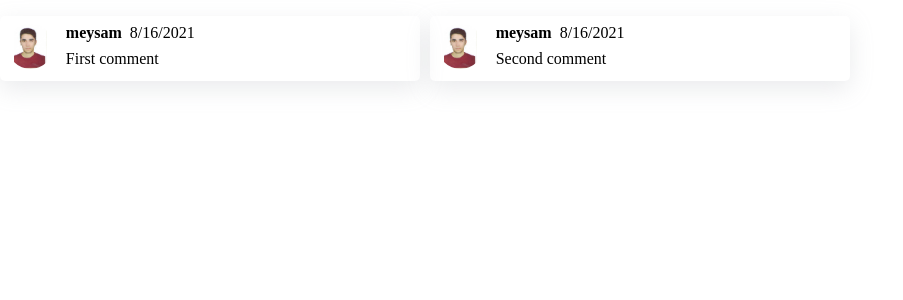
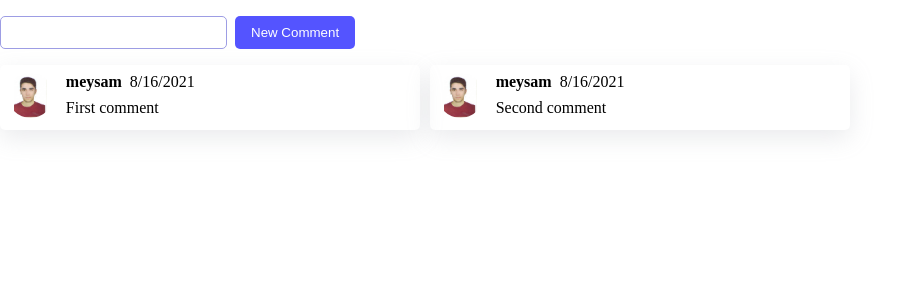
Before and after one commit to meysamzi/CommentingApp, a React (Create React App) app: page / in a window 1280 px wide. Shown: the top 300 px of the page, without its empty margins (0-903 px from the left). Built offline with nearby package versions, Linux system fonts and the light colour scheme.

Commit message:
feat: adding new parent comment

```diff
--- /dev/null
+++ b/src/Components/CommentForm.js
@@ -0,0 +1,25 @@
+import { useState } from "react";
+
+const CommentForm = ({ handleSubmit, submitLabel, initialText = "" }) => {
+  const [text, setText] = useState(initialText);
+  const isTextareaDisabled = text.length === 0;
+  const onSubmit = (event) => {
+    event.preventDefault();
+    handleSubmit(text);
+    setText("");
+  };
+  return (
+    <form onSubmit={onSubmit}>
+      <div className="formParent">
+        <input
+          type="text"
+          value={text}
+          onChange={(e) => setText(e.target.value)}
+        />
+        <button disabled={isTextareaDisabled}>{submitLabel}</button>
+      </div>
+    </form>
+  );
+};
+
+export default CommentForm;
--- a/src/Components/Comments.js
+++ b/src/Components/Comments.js
@@ -3,6 +3,7 @@ import { useDispatch, useSelector } from "react-redux";
 import { getComments } from "../Features/Slice";
 import Comment from "./Comment";
 import getReplies from "../Utils/getReplies";
+import CommentForm from "./CommentForm";
 
 const Comments = () => {
   const { getCommentsData } = useSelector((store) => store.comments);
@@ -18,7 +19,23 @@ const Comments = () => {
     setBackendComments(getCommentsData);
   }, [getCommentsData]);
 
+  const addComment = (text, parentId = null) => {
+    setBackendComments([
+      ...backendComments,
+      {
+        id: Math.random().toString(36).substr(2, 9),
+        body: text,
+        parentId,
+        userId: "1",
+        username: "meysam",
+        createdAt: new Date().toISOString(),
+      },
+    ]);
+  };
+
   return (
+    <div className="cardsLayoutParent">
+      <CommentForm submitLabel="New Comment" handleSubmit={addComment} />
       <div className="commentsCardsParent">
         {rootComments?.map((rootComment) => (
           <Comment
@@ -27,6 +44,7 @@ const Comments = () => {
           />
         ))}
       </div>
+    </div>
   );
 };
 
--- a/src/index.css
+++ b/src/index.css
@@ -4,12 +4,40 @@
   box-sizing: border-box;
 }
 
+.cardsLayoutParent {
+  max-width: 1420px;
+  margin: 1rem auto;
+}
+
+.cardsLayoutParent form {
+  margin-bottom: 1rem;
+}
+
+.formParent {
+  display: flex;
+  gap: 0.5rem;
+}
+
+.formParent input {
+  padding: 0.5rem 1.5rem;
+  outline: none;
+  border: 1px solid rgb(157, 157, 228);
+  border-radius: 5px;
+}
+
+.formParent button {
+  background-color: rgba(0, 0, 255, 0.671);
+  padding: 0 1rem;
+  color: white;
+  border: none;
+  border-radius: 5px;
+  cursor: pointer;
+}
+
 .commentsCardsParent {
   display: grid;
   grid-template-columns: repeat(3, 1fr);
   gap: 0.6rem;
-  max-width: 1420px;
-  margin: 1rem auto;
 }
 
 .commentsCards {
```
Lines whose indentation alone changed are shown as unchanged.
